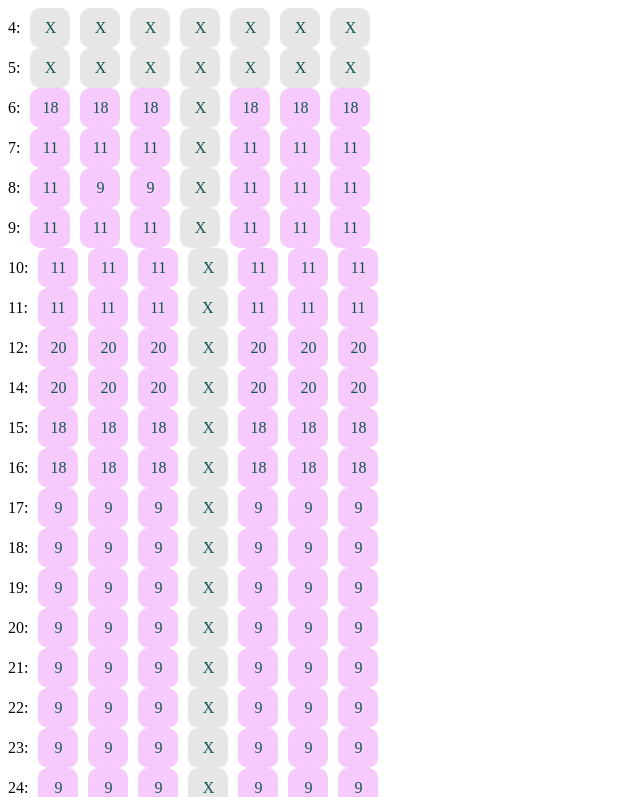
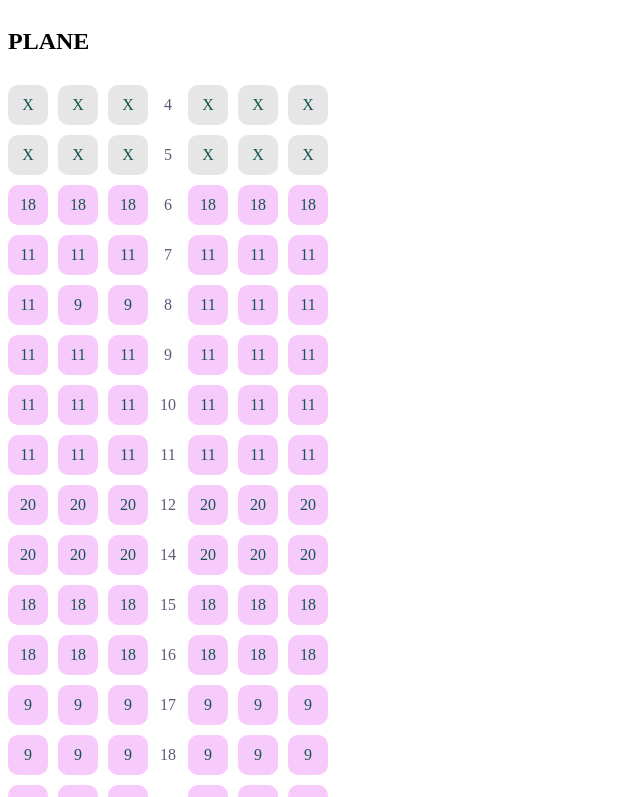
Before and after one commit to ddfilipov/plane-seats, a Next.js app: page / in a window 1280 px wide. Shown: the top 797 px of the page, without its empty margins (0-640 px from the left). Built offline with nearby package versions, Linux system fonts and the light colour scheme.

Commit message:
more styles

```diff
--- a/src/components/atoms/Seat.tsx
+++ b/src/components/atoms/Seat.tsx
@@ -4,7 +4,9 @@ import { Row, SegmentSeatMap } from "../../types/IPlaneSeats";
 import styled from "styled-components";
 import { ISeat } from "../../types/IPlaneSeats";
 
-interface SeatProps extends ISeat {}
+interface SeatProps extends ISeat {
+    rowNumber: number;
+}
 
 interface IAvailableSeat {
     isSeatAvailable: boolean;
@@ -26,13 +28,17 @@ const AilseWrapper = styled.div`
     flex-direction: column;
     justify-content: center;
     align-items: center;
-    width: 40px;
-    height: 40px;
+    min-width: 20px;
+    color: #595c73;
 `;
 
-const Seat: FC<SeatProps> = ({ characteristics, price, seatKey: key, seatLetter, ailse }) => {
+const Seat: FC<SeatProps> = ({ characteristics, price, seatKey: key, seatLetter, ailse, rowNumber }) => {
     const seatPrice = price ? price.amount.toString() : "X";
-    return <SeatWrapper isSeatAvailable={price ? true : false}>{`${seatPrice}`}</SeatWrapper>;
+    return !ailse ? (
+        <SeatWrapper isSeatAvailable={price ? true : false}>{`${seatPrice}`}</SeatWrapper>
+    ) : (
+        <AilseWrapper>{rowNumber}</AilseWrapper>
+    );
 };
 
 export default Seat;
--- a/src/components/molecules/SeatRow.tsx
+++ b/src/components/molecules/SeatRow.tsx
@@ -18,7 +18,6 @@ const Container = styled.div`
 const SeatRow: FC<SeatRowProps> = ({ row, rowNumber }) => {
     return (
         <Container>
-            {rowNumber}:
             {row.seats.map((seat) => (
                 <Seat
                     ailse={seat.ailse}
@@ -27,6 +26,7 @@ const SeatRow: FC<SeatRowProps> = ({ row, rowNumber }) => {
                     price={seat.price}
                     seatLetter={seat.seatLetter}
                     key={seat.seatKey}
+                    rowNumber={rowNumber}
                 />
             ))}
         </Container>
--- a/src/components/organisms/Plane.tsx
+++ b/src/components/organisms/Plane.tsx
@@ -1,14 +1,22 @@
 import { FC } from "react";
 import { seats } from "../../data/plane-seats";
 import PlaneSegment from "./PlaneSegment";
+import styled from "styled-components";
+
+const Container = styled.div`
+    display: flex;
+    flex-direction: column;
+    gap: 10px;
+`;
 
 const Plane: FC = () => {
+
     return (
-        <div>
+        <Container>
             {seats.seatMap.segmentSeatMaps.map((segment) => (
                 <PlaneSegment segment={segment} key={segment.segmentKey} />
             ))}
-        </div>
+        </Container>
     );
 };
 
--- a/src/components/organisms/PlaneSegment.tsx
+++ b/src/components/organisms/PlaneSegment.tsx
@@ -8,21 +8,21 @@ interface PlaneSegmentProps {
     segment: SegmentSeatMap;
 }
 
-// const Container = styled.div`
-//     display: flex;
-//     flex-direction: row;
-//     /* justify-content: center; */
-//     align-items: center;
-//     gap: 10px;
-// `;
+const Container = styled.div`
+    display: flex;
+    flex-direction: column;
+    /* align-items: center; */
+    gap: 10px;
+`;
 
 const PlaneSegment: FC<PlaneSegmentProps> = ({ segment }) => {
     return (
-        <div>
+        <Container>
+            <h2>PLANE</h2>
             {segment.rows.map((row) => (
                 <SeatRow row={row} rowNumber={row.rowNumber} key={row.rowNumber} />
             ))}
-        </div>
+        </Container>
     );
 };
 
```
